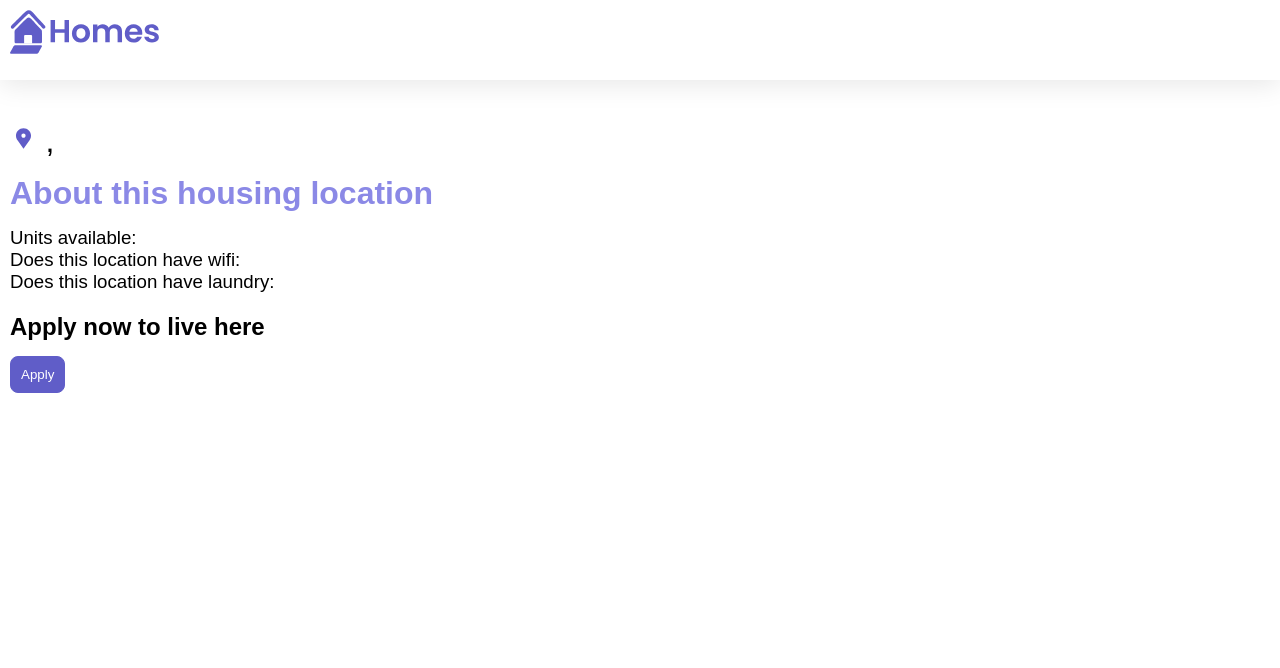
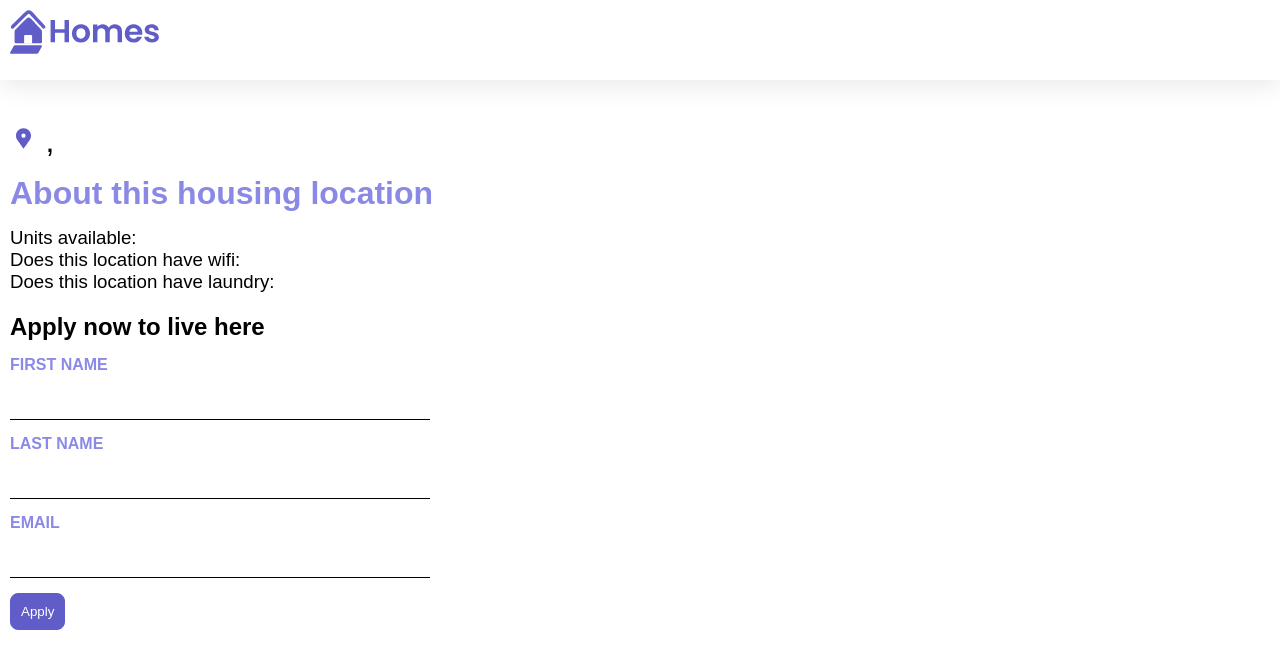
Before and after one commit to goldfishdolphin/housing-app-angular, an Angular app: page /details in a window 1280 px wide. Shown: the top 668 px of the page. Built offline with nearby package versions, Linux system fonts and the light colour scheme.

Commit message:
get form data by event binding

```diff
--- a/src/app/details/details.component.ts
+++ b/src/app/details/details.component.ts
@@ -3,10 +3,12 @@ import { CommonModule } from "@angular/common";
 import { ActivatedRoute } from "@angular/router";
 import { HousingService } from "../housing.service";
 import { HousingLocation } from "../housing-location";
+import { FormControl, FormGroup, ReactiveFormsModule } from "@angular/forms";
+
 @Component({
   selector: "app-details",
   standalone: true,
-  imports: [CommonModule],
+  imports: [CommonModule, ReactiveFormsModule],
   template: `
     <article>
       <img class="listing-photo" [src]="housingLocation?.photo" />
@@ -28,7 +30,15 @@ import { HousingLocation } from "../housing-location";
       </section>
       <section class="listing-apply">
         <h2 class="section-heading">Apply now to live here</h2>
-        <button class="primary" type="button">Apply</button>
+        <form [formGroup]="applyForm" (submit)="submitApplication()">
+          <label for="first-name">First Name</label>
+          <input id="first-name" type="text" formControlName="firstName">
+          <label for="last-name">Last Name</label>
+          <input id="last-name" type="text" formControlName="lastName">
+          <label for="email-id">Email</label>
+          <input id="email-id" type="text" formControlName="email">
+          <button class="primary" type="submit">Apply</button>
+        </form>
       </section>
     </article>
   `,
@@ -38,9 +48,22 @@ export class DetailsComponent {
   route: ActivatedRoute = inject(ActivatedRoute);
   housingService = inject(HousingService);
   housingLocation: HousingLocation | undefined;
+  applyForm = new FormGroup({
+    firstName: new FormControl(''),
+    lastName: new FormControl(''),
+    email: new FormControl(''),
+  })
+
   constructor() {
     const housingLocationId = Number(this.route.snapshot.params["id"]);
     this.housingLocation =
       this.housingService.getHousingLocationById(housingLocationId);
   }
+  submitApplication(){
+    this.housingService.submitApplication(
+      this.applyForm.value.firstName ?? '',
+      this.applyForm.value.lastName ?? '',
+      this.applyForm.value.email ?? '',
+    )
+  }
 }
--- a/src/app/housing.service.ts
+++ b/src/app/housing.service.ts
@@ -116,4 +116,10 @@ export class HousingService {
   getHousingLocationById(id:Number): HousingLocation | undefined {
     return this.housingLocationList.find((housingLocation) => housingLocation.id === id);
   }
+
+  submitApplication(firstName:string, lastName:string, email:string){
+  console.log(
+    `Home application received: firstName: ${firstName}, lastName: ${lastName}, email: ${email}`
+  );
 }
+}
```
